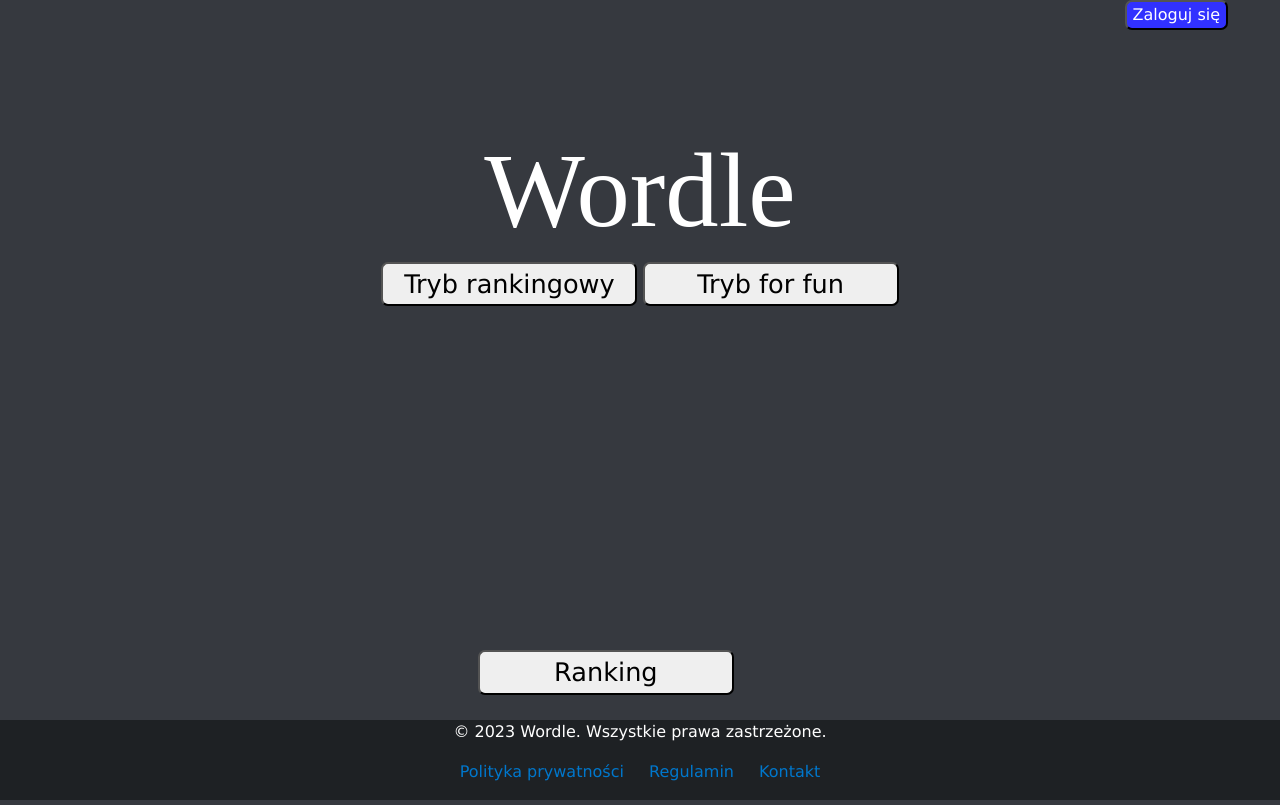
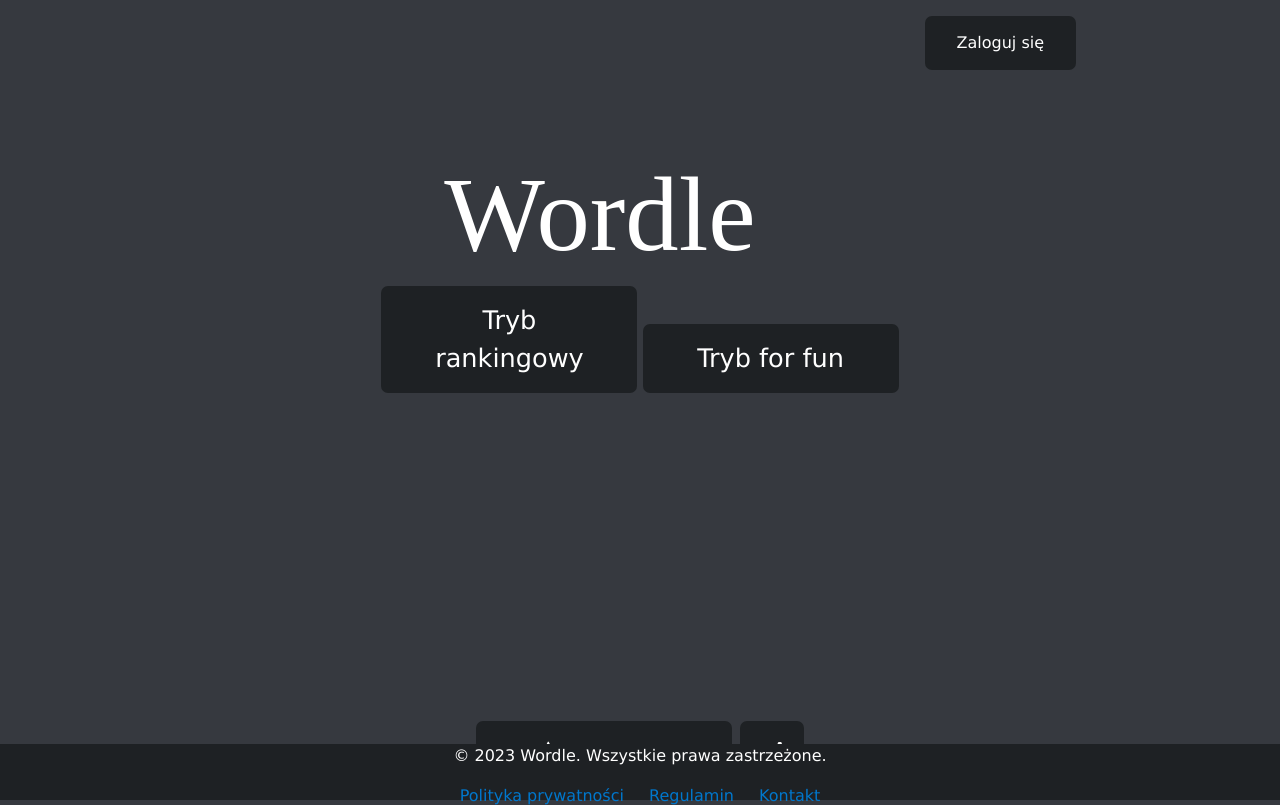
Before and after one commit to BartlomiejCalus/SM_Projekt, an ASP.NET Core app: page / in a window 1280 px wide. Run offline with ASP.NET Core 8, Linux system fonts and the light colour scheme; style sheets or scripts are compiled from the project's sources; some libraries are stand-ins or nearby versions; some web fonts are replaced.

Commit message:
Strona z grą, ogólna poprawa wizualna, ranking

```diff
--- a/Wordle/Wordle/Controllers/HomeController.cs
+++ b/Wordle/Wordle/Controllers/HomeController.cs
@@ -30,6 +30,14 @@
         {
             return View();
         }
+        public IActionResult Ranking()
+        {
+            return View();
+        }
+        public IActionResult RankGame()
+        {
+            return View();
+        }
 
         [ResponseCache(Duration = 0, Location = ResponseCacheLocation.None, NoStore = true)]
         public IActionResult Error()
--- a/Wordle/Wordle/Views/Home/Index.cshtml
+++ b/Wordle/Wordle/Views/Home/Index.cshtml
@@ -4,6 +4,7 @@
 <head>
     <link rel="stylesheet" href="~/css/style.css">
 
+    <script src="https://kit.fontawesome.com/bd2b98c0b7.js" crossorigin="anonymous"></script>
 
 </head>
 <div class="menu">
@@ -20,15 +21,68 @@
 <div class="main_page">
 
     <div class="row_non">
-        <h1><a href=" @Url.Action("Index")">Wordle</a></h1>
 
-        <button class="gamemode_button">Tryb rankingowy</button>
+        <h1>
+            <span is="type-async" id="type-text">...</span>
+            <span class="blinking-cursor">_</span>
+        </h1>
+        <script>
+            async function init() {
+                const node = document.querySelector("#type-text")
+
+                await sleep(1000)
+                node.innerText = ""
+
+                while (true) {
+                    await node.type('Wordle')
+                    await sleep(2000)
+                    await node.delete('Wordle')
+                    await node.type('Słówka')
+                    await sleep(2000)
+                    await node.delete('Słówka')
+                }
+            }
+
+
+            // Source code 🚩
+
+            const sleep = time => new Promise(resolve => setTimeout(resolve, time))
+
+            class TypeAsync extends HTMLSpanElement {
+                get typeInterval() {
+                    const randomMs = 100 * Math.random()
+                    return randomMs < 50 ? 10 : randomMs
+                }
+
+                async type(text) {
+                    for (let character of text) {
+                        this.innerText += character
+                        await sleep(this.typeInterval)
+                    }
+                }
+
+                async delete(text) {
+                    for (let character of text) {
+                        this.innerText = this.innerText.slice(0, this.innerText.length - 1)
+                        await sleep(this.typeInterval)
+                    }
+                }
+            }
+
+            customElements.define('type-async', TypeAsync, { extends: 'span' })
+
+
+            init()
+            </script>
+
+
+        <a href="@Url.Action("RankGame")"><button class="gamemode_button">Tryb rankingowy</button></a>
 
         <button class="gamemode_button">Tryb for fun</button>
 
     </div>
     <div class="row_non">
-        <button class="gamemode_button" id="rank_button">Ranking</button>
+        <a href="@Url.Action("Ranking")"><button class="gamemode_button" id="rank_button"> <i class="fa-solid fa-ranking-star"></i> Ranking</button></a>
         <button class="gamemode_button" id="settings_button"><i class="fa-solid fa-gears"></i></button>
     </div>
 
--- a/Wordle/Wordle/wwwroot/css/style.css
+++ b/Wordle/Wordle/wwwroot/css/style.css
@@ -1,78 +1,88 @@
-
 @font-face {
     font-family: December;
-    src: url(December.otf);
+    src: url(../fonts/December.otf);
 }
-body{
+
+body {
     background-color: #36393F;
     font-family: Verdana, Geneva, Tahoma, sans-serif;
+    margin: 0;
 }
-h1{
-    color:white;
+
+h1 {
+    color: white;
     text-align: center;
-    margin-top:4vh;
+    margin-top: 4vh;
     font-family: December;
     font-size: 80pt;
     cursor: pointer;
-    align-self: center;
-
-}
-h1 a
-{
-    text-decoration: none;
-    color:white;
-}
-h1 a:hover
-{
-    text-decoration: none;
-    color:white;
 }
 
-.gamemode_button{
+    h1 a {
+        text-decoration: none;
+        color: white;
+    }
 
-    width:20vw;
-    align-self: center;
+        h1 a:hover {
+            color: white;
+        }
+
+.gamemode_button {
+    width: 20vw;
     border-radius: 7px;
     font-size: 2vw;
+    background-color: #1e2124;
+    color: white;
+    border: none;
+    padding: 15px 32px;
+    cursor: pointer;
+    transition: background-color 0.3s ease;
 }
-.main_page{
+
+    .gamemode_button:hover {
+        background-color: #4b4b4b;
+    }
+
+.main_page {
     display: flex;
     flex-wrap: wrap;
-    margin-top:5vh;
-    align-items:center;
+    margin-top: 5vh;
+    align-items: center;
     justify-content: center;
+}
 
-}
-.row_non{
-    margin-top:3vh;
+.row_non {
+    margin-top: 1vh;
     width: 100vw;
     text-align: center;
 }
-#rank_button
-{
-    margin-top:40vh;
-}
-#settings_button
-{
-background: none;
-border:0;
-width: auto;
-margin-left: 4vw;
-font-size: 2vw;
 
+#rank_button {
+    margin-top: 40vh;
 }
 
+#settings_button {
+    background-color: #1e2124;
+    border: 0;
+    width: 5vw;
+    margin-left: 0.2vw;
+    font-size: 2vw;
+    cursor: pointer;
+    text-align:center;
+}
+    #settings_button:hover {
+        background-color: #4b4b4b;
+    }
 
 /* Stopka */
 footer {
-    margin-top:2vh;
+    margin-top: 2vh;
     background-color: #1e2124;
     width: 100vw;
-    height: 10vh;
-    color:white;
-    position:fixed;
-    bottom:0px;
-
+    height: 7vh;
+    color: white;
+    position: fixed;
+    bottom: 0;
 }
 
 .container {
@@ -103,23 +113,31 @@
         color: #007bff;
     }
 
-  .menu
-  {
+.menu {
     justify-content: right;
     display: flex;
-  }
-  #login_button
-  {
-    Color:white;
-    background: rgb(49, 49, 255);
-    border-radius: 7px;
+    width:80vw;
 }
 
-  .login-container {
+#login_button {
+    margin-top: 2vh;
+    color: white;
+    background-color: #1e2124;
+    border-radius: 7px;
+    padding: 15px 32px;
+    cursor: pointer;
+    border: none;
+}
+    #login_button:hover {
+        background-color: #4b4b4b;
+    }
+
+/* Login and Register Forms */
+.login-container, .register-container {
     max-width: 400px;
     margin: 0 auto;
     padding: 20px;
-    color:white;
+    color: white;
     box-shadow: 0px 2px 5px rgba(0, 0, 0, 0.3);
     text-align: center;
 }
```
Also changed, not shown: other parts of Wordle/Wordle/wwwroot/css/style.css (+33 -32 lines), Wordle/Wordle/Wordle.csproj. Lines whose indentation alone changed are shown as unchanged.
